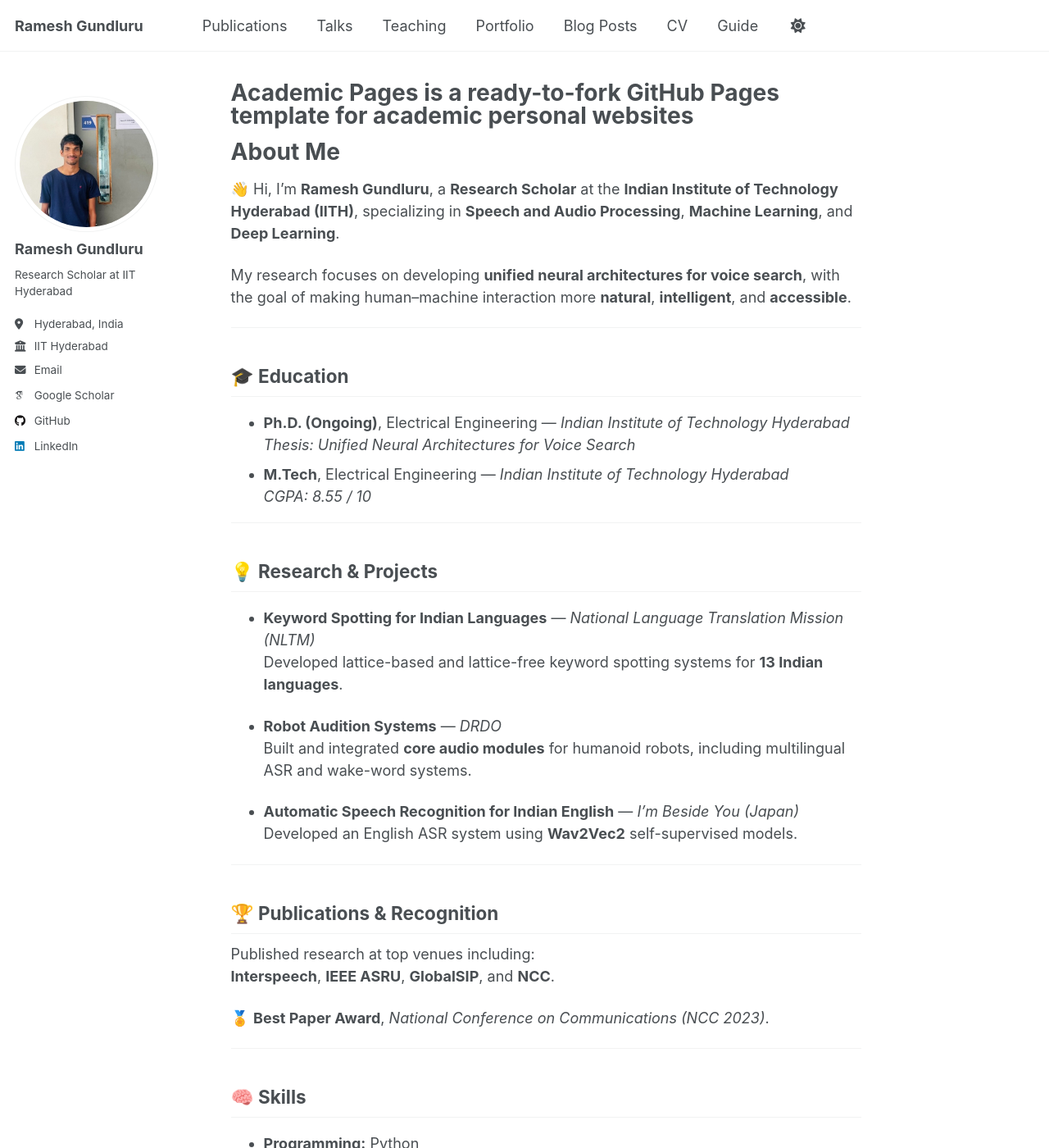
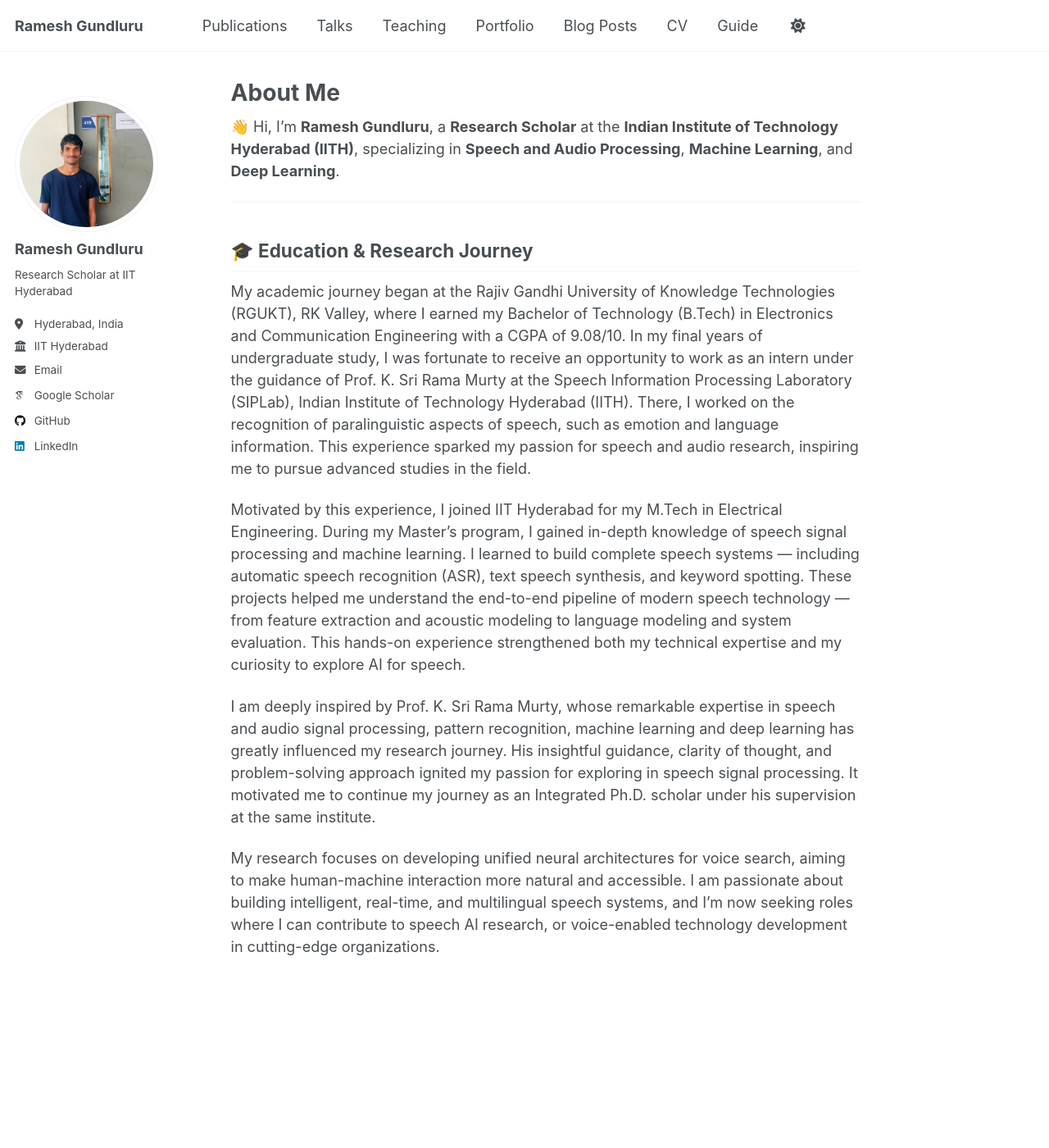
Before and after one commit to ramesh720/ramesh720.github.io, a Jekyll site: the page built from _pages/about.md, in a window 1280 px wide and 1400 px high. Shown: the whole window at 82% size. Built offline with Jekyll 4.4.1, drawn with Linux system fonts in a browser that asks for light colours; some web fonts are replaced; a script that is not in the unit is left out; some of the changed text lies outside the part shown.

Commit message:
Revise About Me section with personal details
Updated the 'About Me' section with personal and academic details, including education, research journey, and skills.

```diff
--- a/_pages/about.md
+++ b/_pages/about.md
@@ -1,64 +1,23 @@
 ---
 permalink: /
-title: "Academic Pages is a ready-to-fork GitHub Pages template for academic personal websites"
+title: "About Me"
 author_profile: true
 redirect_from:
   - /about/
   - /about.html
 ---
-# About Me
 
 👋 Hi, I'm **Ramesh Gundluru**, a **Research Scholar** at the **Indian Institute of Technology Hyderabad (IITH)**, specializing in **Speech and Audio Processing**, **Machine Learning**, and **Deep Learning**.
 
-My research focuses on developing **unified neural architectures for voice search**, with the goal of making human–machine interaction more **natural**, **intelligent**, and **accessible**.
-
 ---
 
-## 🎓 Education
+## 🎓 Education & Research Journey
 
-- **Ph.D. (Ongoing)**, Electrical Engineering — *Indian Institute of Technology Hyderabad*
-  *Thesis: Unified Neural Architectures for Voice Search*
-- **M.Tech**, Electrical Engineering — *Indian Institute of Technology Hyderabad*
-  *CGPA: 8.55 / 10*
+My academic journey began at the Rajiv Gandhi University of Knowledge Technologies (RGUKT), RK Valley, where I earned my Bachelor of Technology (B.Tech) in Electronics and Communication Engineering with a CGPA of 9.08/10. In my final years of undergraduate study, I was fortunate to receive an opportunity to work as an intern under the guidance of Prof. K. Sri Rama Murty at the Speech Information Processing Laboratory (SIPLab), Indian Institute of Technology Hyderabad (IITH). There, I worked on the recognition of paralinguistic aspects of speech, such as emotion and language information. This experience sparked my passion for speech and audio research, inspiring me to pursue advanced studies in the field.
 
----
+Motivated by this experience, I joined IIT Hyderabad for my M.Tech in Electrical Engineering. During my Master’s program, I gained in-depth knowledge of speech signal processing and machine learning. I learned to build complete speech systems — including automatic speech recognition (ASR), text speech synthesis, and keyword spotting. These projects helped me understand the end-to-end pipeline of modern speech technology — from feature extraction and acoustic modeling to language modeling and system evaluation. This hands-on experience strengthened both my technical expertise and my curiosity to explore AI for speech.
 
-## 💡 Research & Projects
+I am deeply inspired by Prof. K. Sri Rama Murty, whose remarkable expertise in speech and audio signal processing, pattern recognition, machine learning and deep learning has greatly influenced my research journey. His insightful guidance, clarity of thought, and problem-solving approach ignited my passion for exploring in speech signal processing.
+It motivated me to continue my journey as an Integrated Ph.D. scholar under his supervision at the same institute.
 
-- **Keyword Spotting for Indian Languages** — *National Language Translation Mission (NLTM)*
-  Developed lattice-based and lattice-free keyword spotting systems for **13 Indian languages**.
-
-- **Robot Audition Systems** — *DRDO*
-  Built and integrated **core audio modules** for humanoid robots, including multilingual ASR and wake-word systems.
-
-- **Automatic Speech Recognition for Indian English** — *I’m Beside You (Japan)*
-  Developed an English ASR system using **Wav2Vec2** self-supervised models.
-
----
-
-## 🏆 Publications & Recognition
-
-Published research at top venues including:
-**Interspeech**, **IEEE ASRU**, **GlobalSIP**, and **NCC**.
-
-🏅 **Best Paper Award**, *National Conference on Communications (NCC 2023)*.
-
----
-
-## 🧠 Skills
-
-- **Programming:** Python
-- **Frameworks:** PyTorch, TensorFlow, Kaldi
-- **Domains:** Keyword Spotting, Automatic Speech Recognition (ASR), Speech Synthesis, Paralinguistics
-
----
-
-## 🚀 Interests
-
-I’m passionate about building **intelligent, real-time, and multilingual speech systems**.
-I’m currently seeking opportunities to contribute to **speech AI research**, **applied audio intelligence**, and **voice-enabled technology development** in **cutting-edge organizations**.
-
----
-
-📫 **Get in touch:**
-[LinkedIn](https://www.linkedin.com/in/gundluru-ramesh-9a843515a) · [Google Scholar](https://scholar.google.com/citations?user=SAYQzcMAAAAJ)
+My research focuses on developing unified neural architectures for voice search, aiming to make human-machine interaction more natural and accessible. I am passionate about building intelligent, real-time, and multilingual speech systems, and I’m now seeking roles where I can contribute to speech AI research, or voice-enabled technology development in cutting-edge organizations.
```
